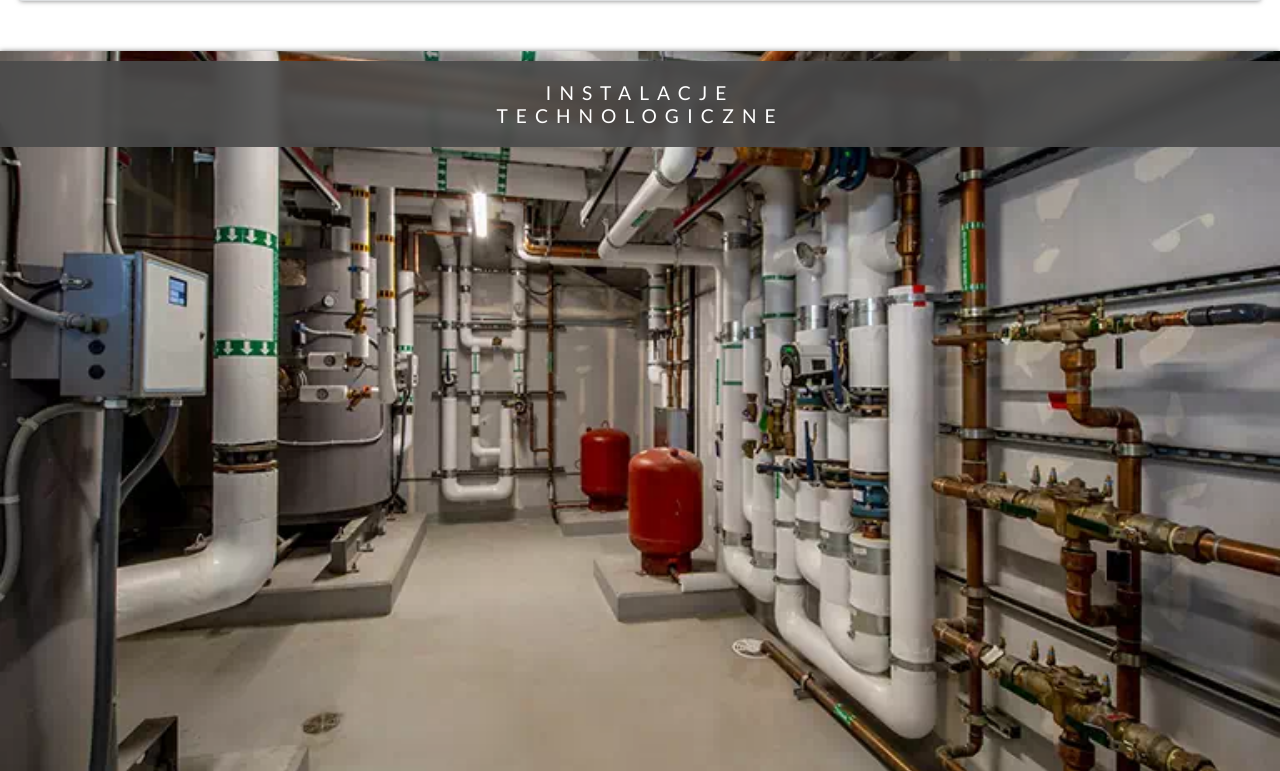
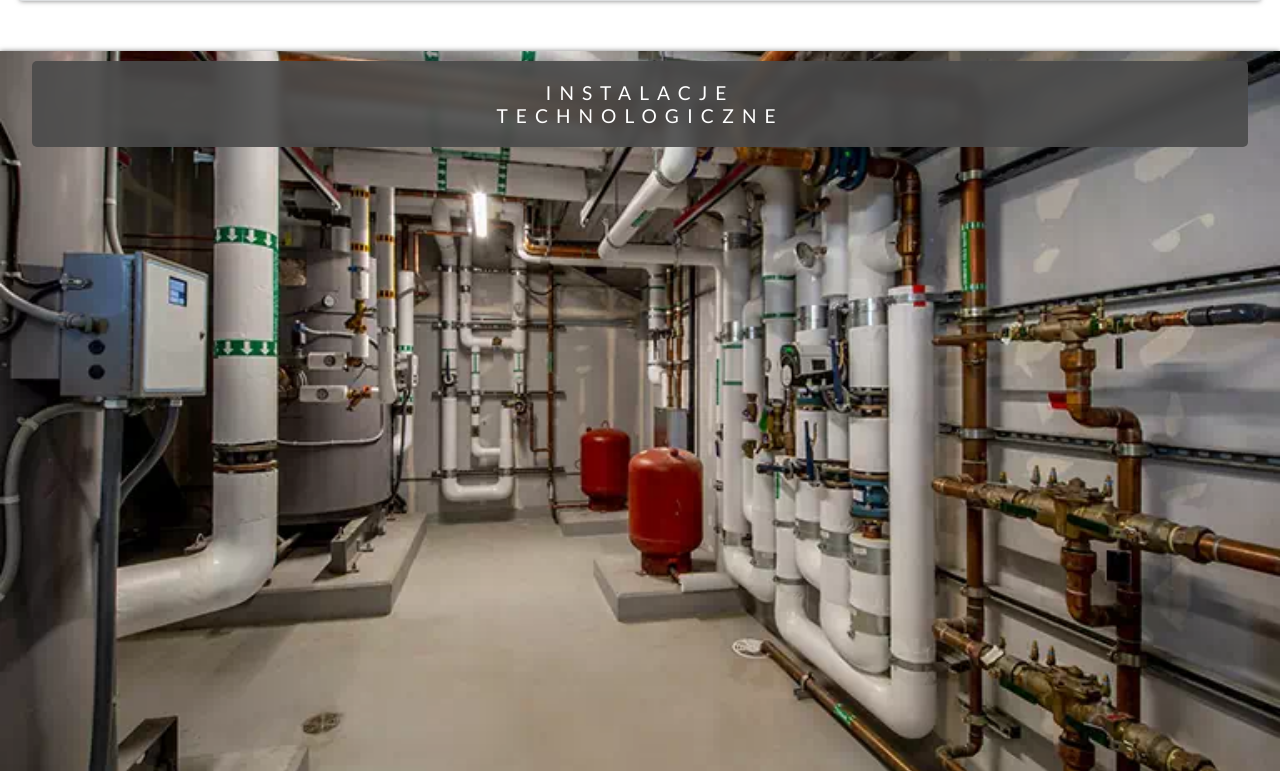
Before and after one commit to hubertpamula/RIB, a plain HTML site: page index.html in a window 1280 px wide. Shown: the part 1055-1826 px from the top of the page. Drawn offline with Linux system fonts and the light colour scheme.

Commit message:
Update style.css

```diff
--- a/style.css
+++ b/style.css
@@ -187,7 +187,7 @@ html {
   border: 1px solid black;
   text-transform: capitalize;
   border: none;
-  /* border-radius: 20px; */
+  border-radius: 5px;
   backdrop-filter: blur(1px);
   box-shadow: 0px 0px 10px 0px rgba(0, 0, 0, 0.2);
 }
@@ -285,6 +285,7 @@ h2::after {
   display: flex;
   /* align-items: flex-start; */
   align-items: flex-end;
+  justify-content: center;
   position: relative;
   padding: 0;
   margin-inline: 0;
@@ -293,7 +294,7 @@ h2::after {
   background-image: url("./img/konstrukcje.png");
 }
 .services__description {
-  bottom: 0;
+  bottom: 10px;
   top: 0;
   /* top: 89px; */
   margin-block: 10px;
@@ -303,7 +304,8 @@ h2::after {
   text-transform: uppercase;
   letter-spacing: 0.5rem;
   text-align: center;
-  width: 100%;
+  width: 95%;
+  border-radius: 5px;
   padding-block: 20px;
   padding-inline: 10px;
   background-color: rgb(75, 75, 75, 0.9);
```
